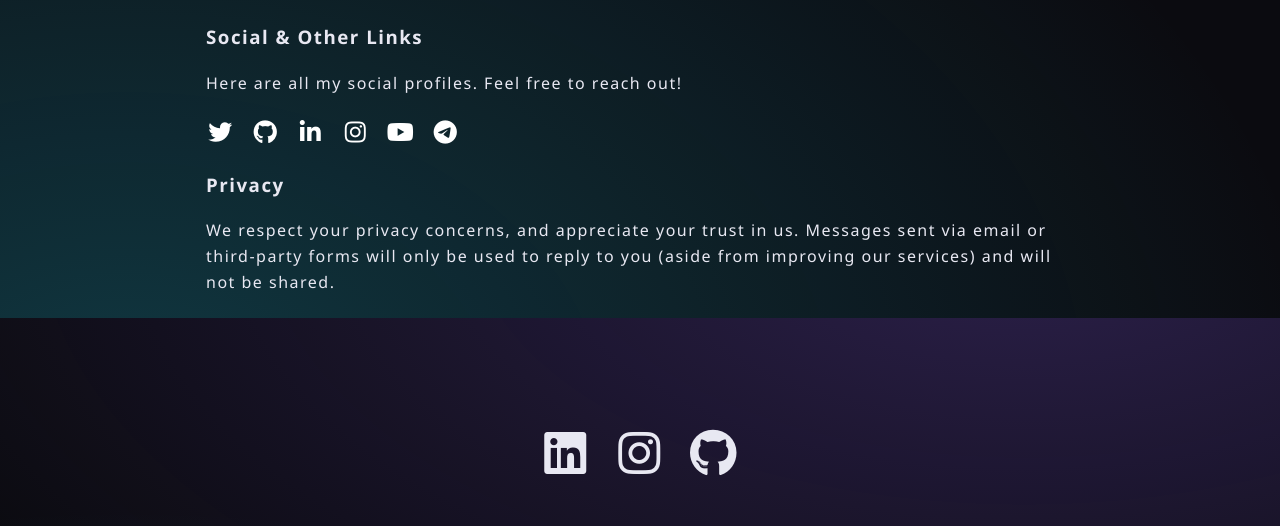
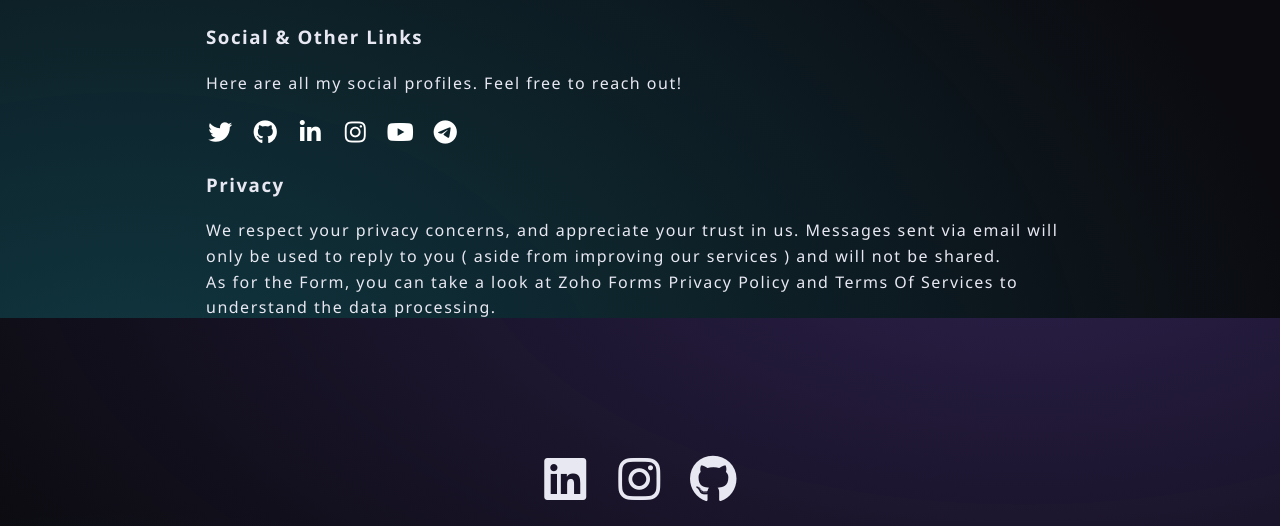
Before and after one commit to amalbenny/amalbenny.github.io, a Jekyll site: the page built from contacts.markdown, in a window 1280 px wide and 900 px high, scrolled down 1108 px, cut to the strip 374-900 px from the top of the window. Built offline with Jekyll 4.4.1, drawn with Linux system fonts in a browser that asks for light colours.

Commit message:
Update privacy policy in contacts.markdown
Clarified privacy policy regarding email and form usage.

```diff
--- a/contacts.markdown
+++ b/contacts.markdown
@@ -35,4 +35,5 @@ Here are all my social profiles. Feel free to reach out!
 ### Privacy
 
 We respect your privacy concerns, and appreciate your trust in us.
-Messages sent via email or third-party forms will only be used to reply to you (aside from improving our services) and will not be shared.
+Messages sent via email will only be used to reply to you ( aside from improving our services ) and will not be shared.<br/>
+As for the Form, you can take a look at Zoho Forms <a target="_blank" href="https://www.zoho.com/privacy.html">Privacy Policy</a> and <a target="_blank" href="https://www.zoho.com/forms/terms.html">Terms Of Services</a> to understand the data processing.
```
